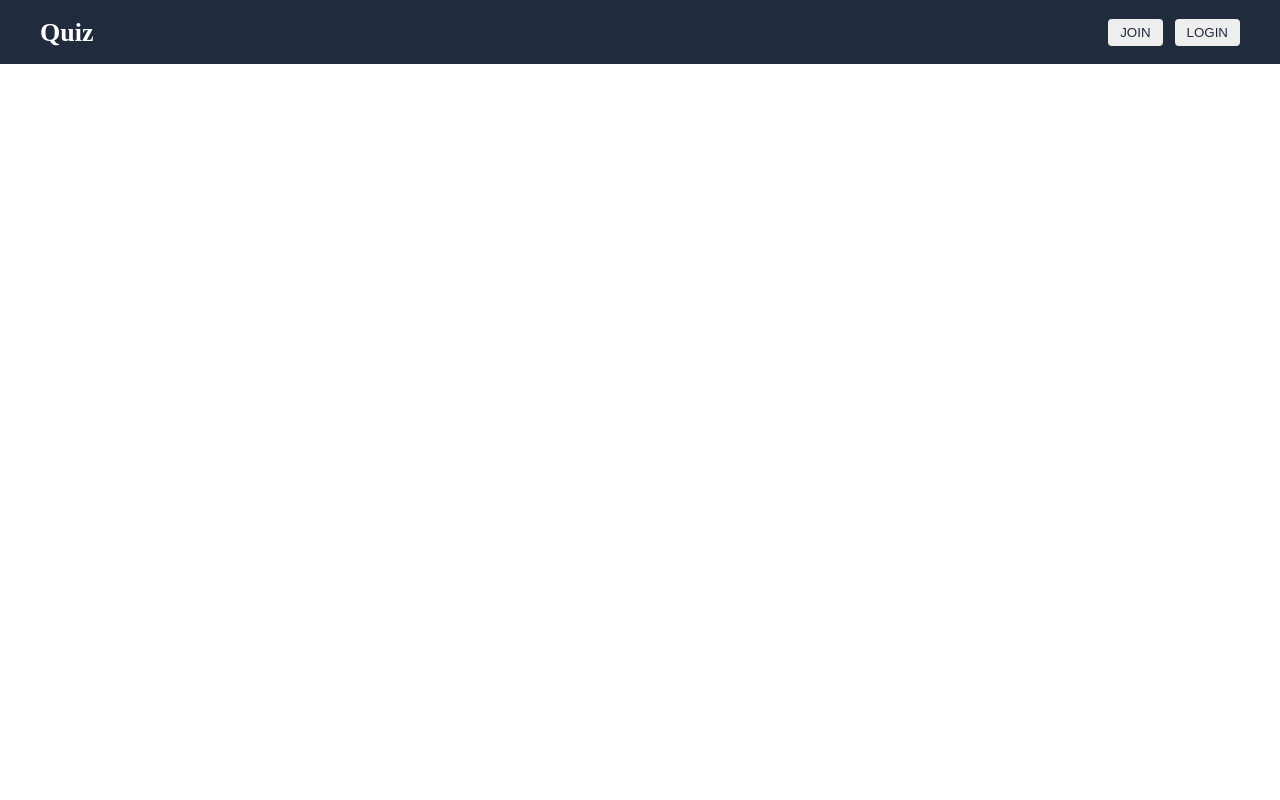
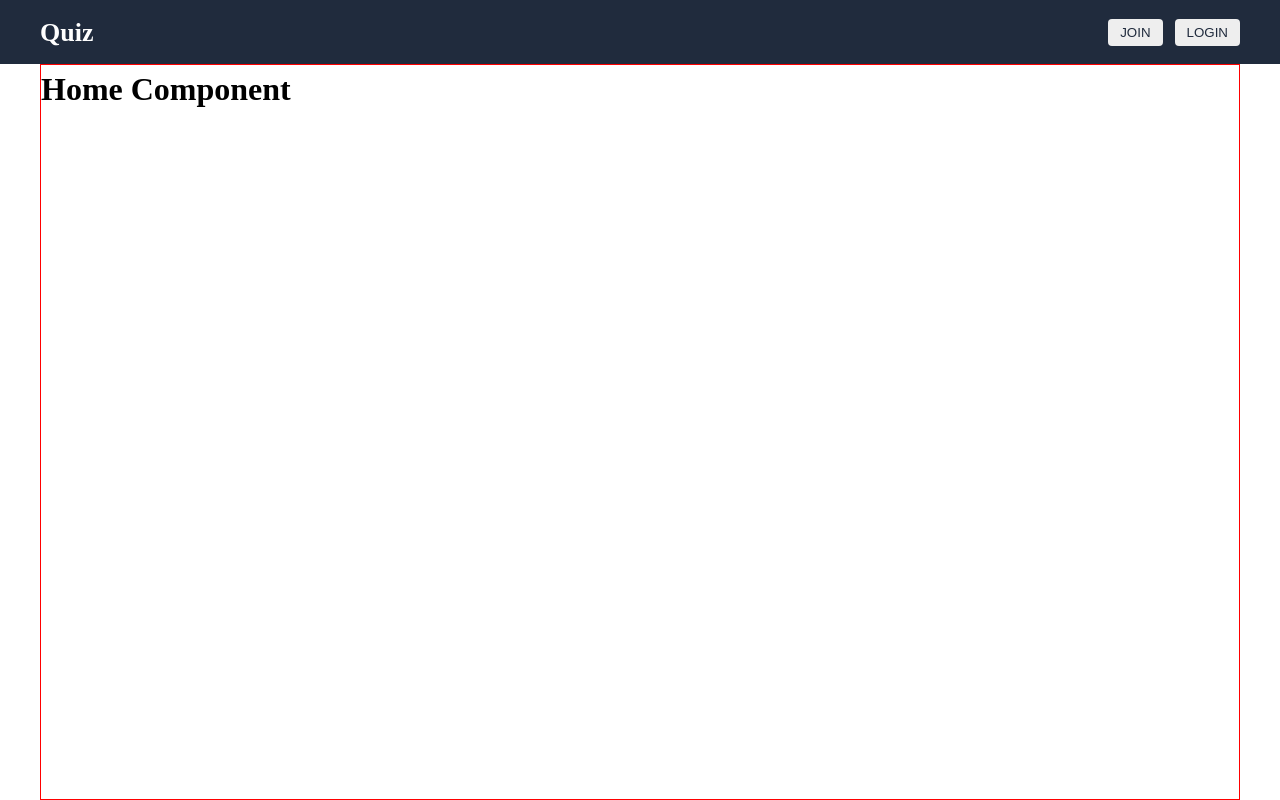
Before and after one commit to DevSimpleQuiz/Frontend, a React (Create React App) app: page / in a window 1280 px wide. Built offline with nearby package versions, Linux system fonts and the light colour scheme.

Commit message:
feat : 라우터 기능 설정하여 헤더 컴포넌트에 적용

```diff
--- a/src/App.tsx
+++ b/src/App.tsx
@@ -1,12 +1,38 @@
-import React from 'react';
-import Header from './components/common/Header';
+import { RouterProvider, createBrowserRouter } from 'react-router-dom';
+import Layout from './components/layout/Layout';
+
+const routeList = [
+  {
+    path: '/',
+    element: <h1>Home Component</h1>
+  },
+  {
+    path: '/login',
+    element: <h1>Login Component</h1>
+  },
+  {
+    path: '/join',
+    element: <h1>Join Component</h1>
+  },
+  {
+    path: '/quiz',
+    element: <h1>Quiz Component</h1>
+  },
+]
+
+const rotuer = createBrowserRouter(
+  routeList.map((item) => {
+    return {
+      ...item,
+      element: <Layout>{item.element}</Layout>
+    }
+  })
+);
 
 const App = () => {
   return (
-    <>
-      <Header />
-    </>
+    <RouterProvider router={rotuer} />
   )
-}
+};
 
 export default App;
--- a/src/components/common/Header.tsx
+++ b/src/components/common/Header.tsx
@@ -1,15 +1,22 @@
 import styled from 'styled-components';
+import { Link } from 'react-router-dom';
 
 const Header = () => {
   return (
     <HeaderWrapper>
       <Content>
         <div className='logo'>
-          <h1>Quiz</h1>
+          <Link to='/'>
+            <h1>Quiz</h1>
+          </Link>
         </div>
         <div className="auth">
-          <button>JOIN</button>
-          <button>LOGIN</button>
+          <Link to='/join'>
+            <button>JOIN</button>
+          </Link>
+          <Link to='/login'>
+            <button>LOGIN</button>
+          </Link>
         </div>
       </Content>
     </HeaderWrapper>
```
